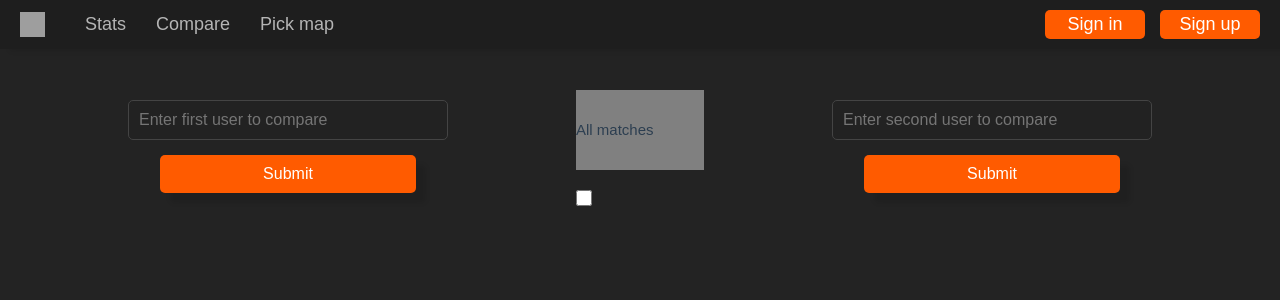
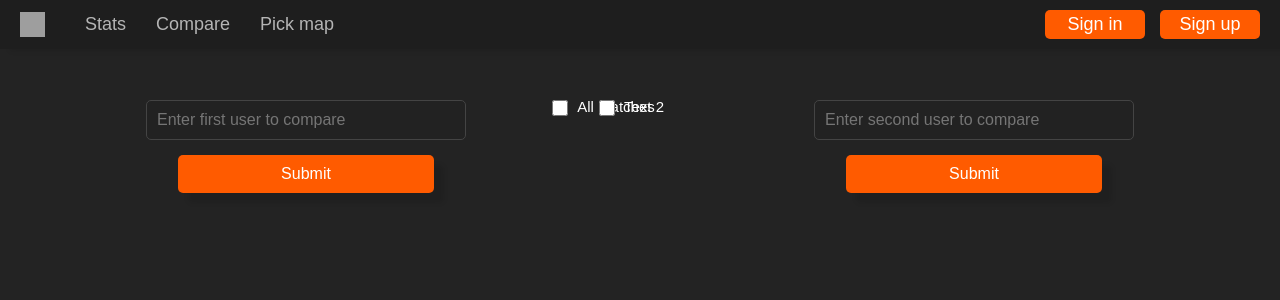
Before and after one commit to e1esm/FaceitStatsWeb, a Vue app: page /compare in a window 1280 px wide. Shown: the top 300 px of the page. Built offline with nearby package versions, Linux system fonts and the light colour scheme; grey boxes are pictures that could not be loaded.

Commit message:
added checkboxes for comparison

```diff
--- a/src/components/Compare.vue
+++ b/src/components/Compare.vue
@@ -25,11 +25,14 @@
   </div>
 
   <div class="checkbox-field">
-        <label>
-          <input type="checkbox" id="all-matches-checkbox" v-model="allMatches" />
-          <span>All matches</span>
-        </label>
+      <input type="checkbox" name="all-checkbox" id="all-matches-checkbox" v-model="allMatches">
+      <label for="all-matches-checkbox">All matches</label>
   </div>
+
+    <div class="checkbox-field">
+      <input type="checkbox" name="all-checkbox" id="all-matches-checkbox" v-model="allMatches">
+      <label for="all-matches-checkbox">Text 2</label>
+    </div>
 
   <div class="half">
     <input v-model="secondInput" placeholder="Enter second user to compare" v-if="!secondPlayer"/>
@@ -261,26 +264,28 @@ button:hover {
 }
 
 .checkbox-field{
-  position:relative;
-  background-color: grey;
+  display:inline;
+  margin-right: -50px;
+  margin-left: -50px;
+  padding-top: 5px;
   margin-top: 90px;
-  display: flex;
-  justify-content: space-between;
   width: 10%;
   height: 10%;
   align-items: center;
 }
 
-label {
-  display: flex;
-  width: 100vw;
+label{
+  display: inline;
+  margin-left: -20px;
+  padding-bottom: -10px;
+  color: white;
 }
 
-input[type="checkbox"] {
+#all-matches-checkbox{
   cursor: pointer;
   width: 16px;
   height: 16px;
-  margin-right: 8px;
+  margin-left: -45px;
 }
 
 </style>
--- a/src/components/Pick.vue
+++ b/src/components/Pick.vue
@@ -1,6 +1,5 @@
 <template>
   <div id="app">
-    <NavBar />
   </div>
 </template>
 <script setup lang="ts">
--- a/src/components/Stats.vue
+++ b/src/components/Stats.vue
@@ -13,7 +13,7 @@
       <div
         class="stat-item"
         v-for="(value, key) in stats"
-        :key="key" v-if="key!='hltvRating' || isHLTVRequired">
+        :key="key" v-if="key!=='hltvRating' || isHLTVRequired">
         <span class="stat-key">{{formatKey(key) }}</span>
         <span class="stat-value">{{ formatValue(value) }}</span>
       </div>
```
